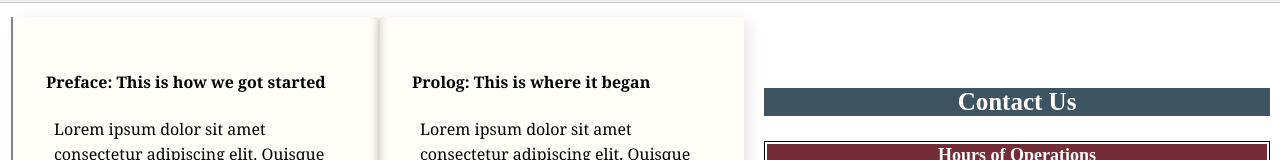
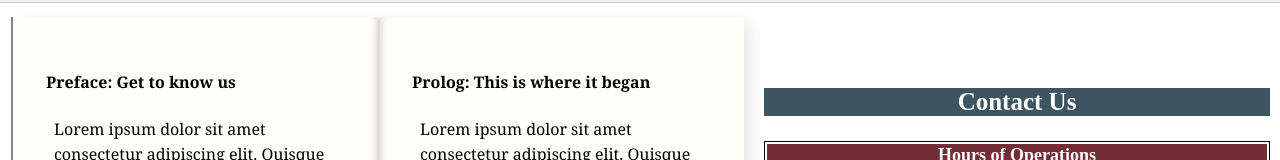
Before and after one commit to GabrielCIS/webdevBook, a website: page about.html in a window 1280 px wide. Shown: the part 124-284 px from the top of the page. Drawn offline with Linux system fonts and the light colour scheme.

Commit message:
updated the about

```diff
--- a/about.html
+++ b/about.html
@@ -24,7 +24,7 @@
       <div class="book-wrapper">
         <div class="book">
           <div class="page left-page">
-            <h4>Preface: This is how we got started</h4>
+            <h4>Preface: Get to know us</h4>
             <p>Lorem ipsum dolor sit amet consectetur adipiscing elit. Quisque faucibus ex sapien vitae pellentesque sem
               placerat. In id cursus mi pretium tellus duis convallis. Tempus leo eu aenean sed diam urna tempor.
               Pulvinar vivamus fringilla lacus nec metus bibendum egestas. Iaculis massa nisl malesuada lacinia integer
```
